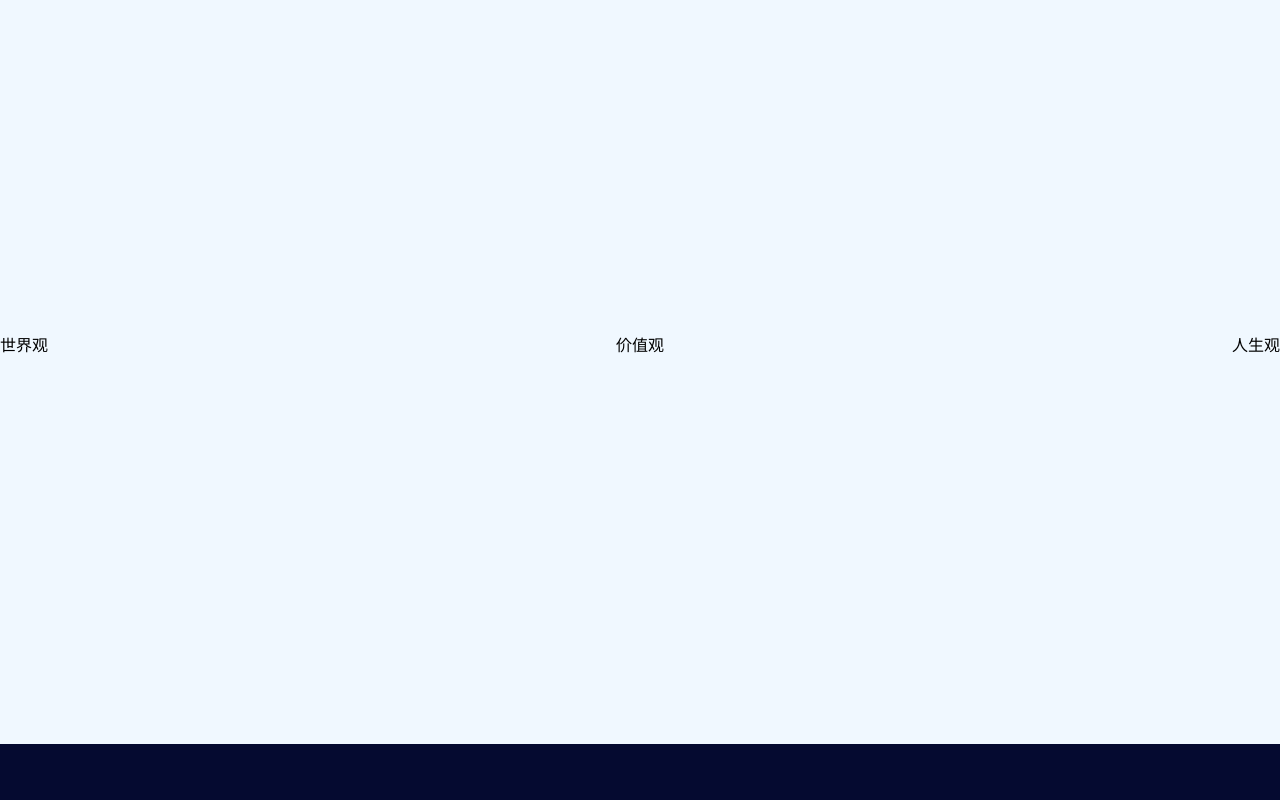
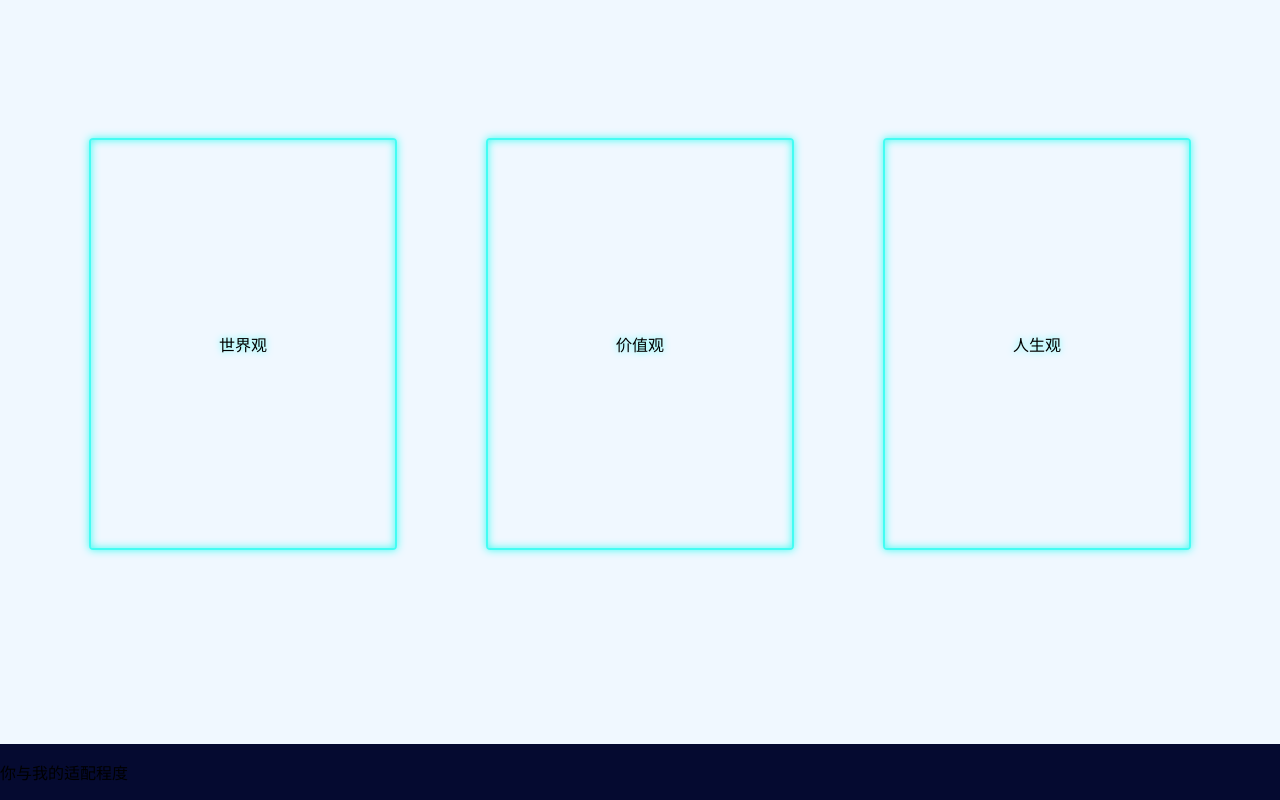
Before and after one commit to yx-05/PersonalWebsite, a plain HTML site: page index.html in a window 1280 px wide. Shown: the part 936-1736 px from the top of the page. Before the commit the page ends 1680 px from the top, so only its background shows below. Drawn offline with Linux system fonts and the light colour scheme; a web font is replaced by a local one.

Commit message:
updated neon button

```diff
--- a/css/style.css
+++ b/css/style.css
@@ -139,7 +139,19 @@ header p, header nav{
 .content2{
     background-color: aliceblue;
     display: flex;
-    justify-content: space-between;
+    justify-content: space-evenly;
     align-items: center;
     height: 100vh;
+    width: 100%;
 }
+
+.content2 div{
+    display: inline-block;
+    cursor: pointer;
+    text-decoration: none;
+    border: #44fcf3 0.125em solid;
+    border-radius: 0.25em;
+    padding: 15% 10%;
+    text-shadow: 0 0 0.125em hsl(0 0% 100% / 0.2), 0 0 0.45em #44fcf3;
+    box-shadow: inset 0 0 0.5em 0 #44fcf3, 0 0 0.5em 0 #44fcf3;
+}
--- a/index.html
+++ b/index.html
@@ -32,6 +32,9 @@
         <div class="valueView">价值观</div>
         <div class="lifeView">人生观</div>
     </div>
+    <div class="content3">
+        <p>你与我的适配程度</p>
+    </div>
 
 </body>
 </html>
```
